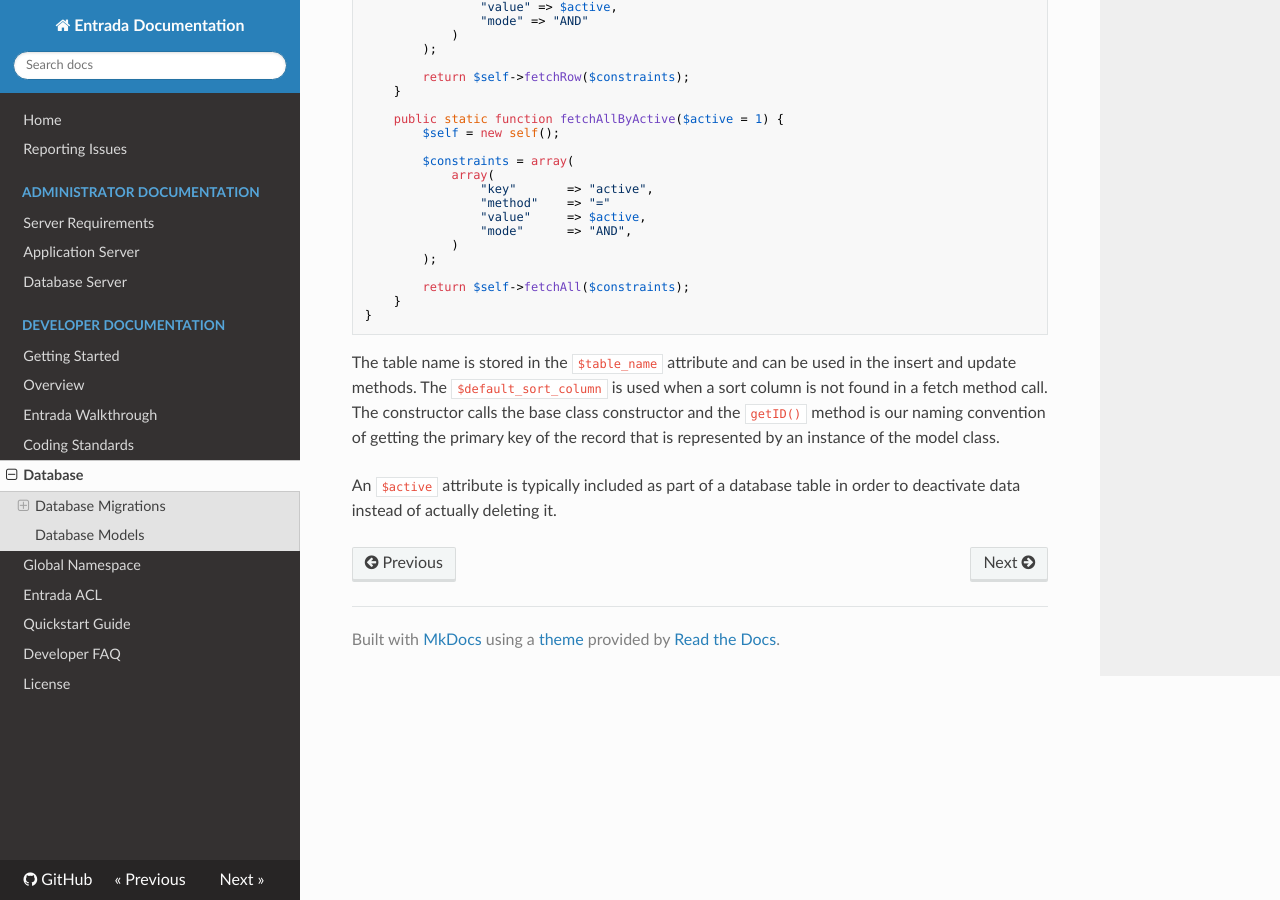
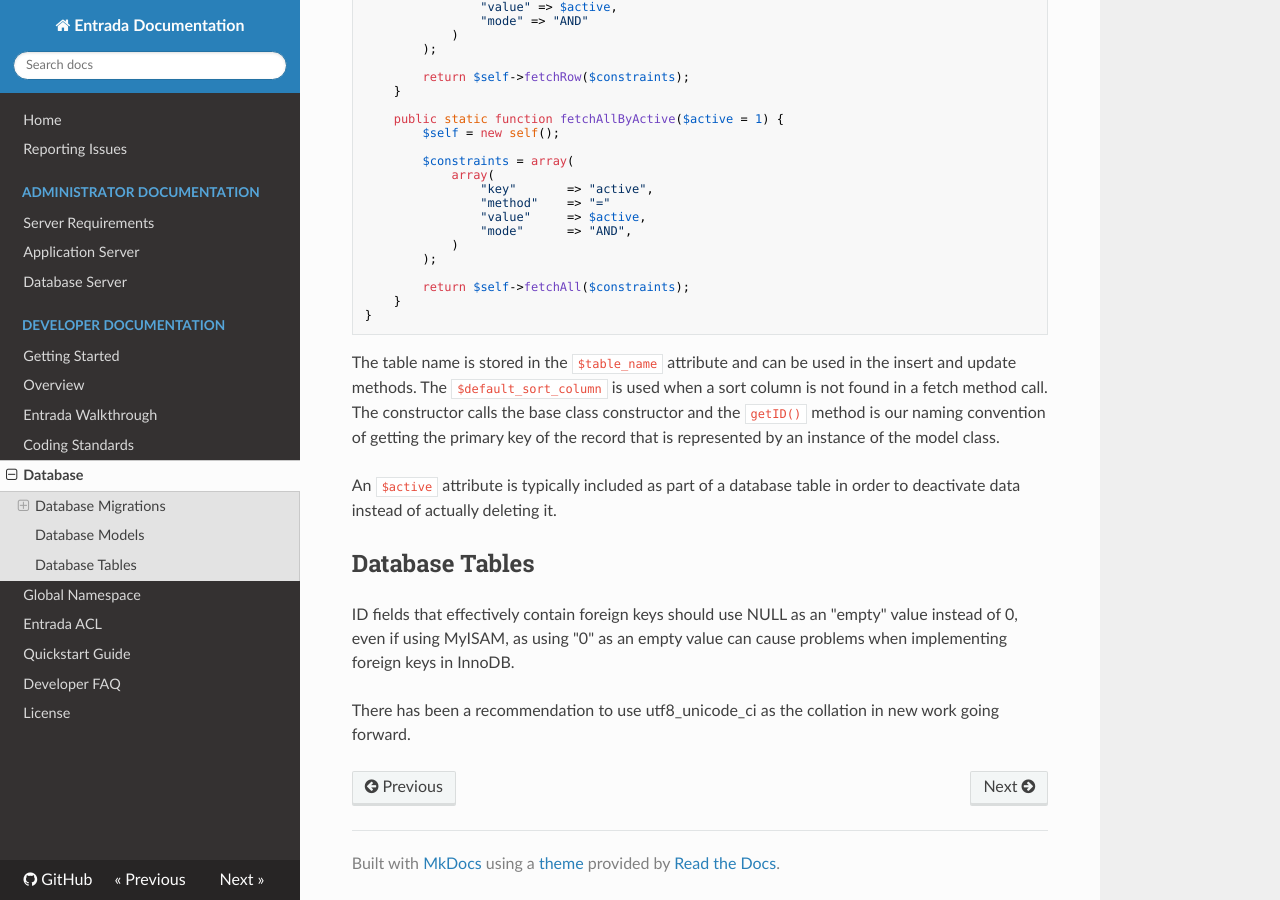
Before and after one commit to pyarmak/entrada-1x-docs, an MkDocs documentation site: the page built from docs/developer/database.md, in a window 1280 px wide and 900 px high, scrolled down 3724 px. Built offline with MkDocs 1.6.1, drawn with Linux system fonts in a browser that asks for light colours; nearby versions of some CDN libraries; old or Windows-style settings are respelled for this version of MkDocs.

Commit message:
Added a "Database Tables" section under Database intended for database table best practices as there has been ongoing discussion about database table best practices in developer forums, but no location to put this information.
Consider this commit/feature branch a proposal for that section.

```diff
--- a/docs/developer/database.md
+++ b/docs/developer/database.md
@@ -228,3 +228,8 @@ class Models_Example extends Models_Base {
 The table name is stored in the `$table_name` attribute and can be used in the insert and update methods. The `$default_sort_column` is used when a sort column is not found in a fetch method call. The constructor calls the base class constructor and the `getID()` method is our naming convention of getting the primary key of the record that is represented by an instance of the model class.
 
 An `$active` attribute is typically included as part of a database table in order to deactivate data instead of actually deleting it.
+
+## Database Tables
+ID fields that effectively contain foreign keys should use NULL as an "empty" value instead of 0, even if using MyISAM, as using "0" as an empty value can cause problems when implementing foreign keys in InnoDB.
+
+There has been a recommendation to use utf8_unicode_ci as the collation in new work going forward.
```
